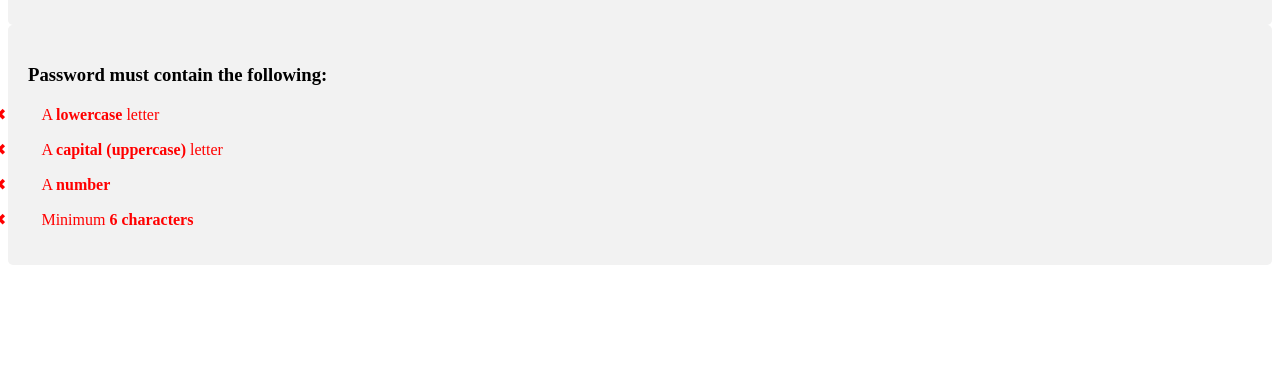
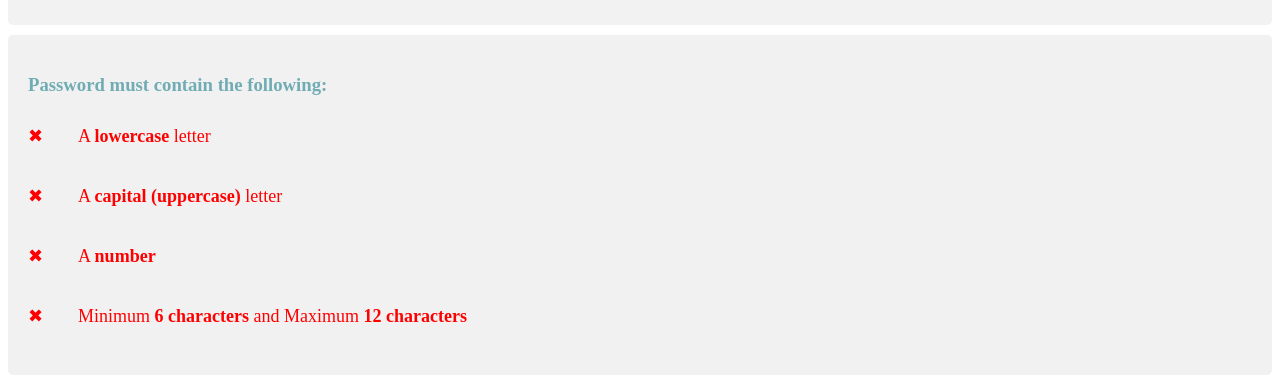
Before and after one commit to MobileAppsGroup5/chat-app-server, a website: page pages/confirmpassword.html in a window 1280 px wide. Both pictures are taken after typing "Sample123", "Sample123" into the empty fields and a click on the input "Submit". Shown: the part 513-893 px from the top of the page. Before the commit the page ends 800 px from the top, so only its background shows below. Drawn offline with Linux system fonts and the light colour scheme.

Commit message:
styling of password verification

```diff
--- a/pages/confirmpassword.html
+++ b/pages/confirmpassword.html
@@ -1,5 +1,7 @@
 <!DOCTYPE html>
 <html>
+<meta name="viewport" content="width=device-width, initial-scale=1">
+
 <style>
 input[type=password], select {
   width: 100%;
@@ -46,7 +48,20 @@ textarea {
   font-family: Arial, Helvetica, sans-serif;
   font-size: 30px;
 }
+/* The message box is shown when the user clicks on the password field */
+#message {
+  display:none;
+  background: #f1f1f1;
+  color: #71acb4;
+  position: relative;
+  padding: 20px;
+  margin-top: 10px;
+}
 
+#message p {
+  padding: 10px 35px;
+  font-size: 18px;
+}
 /* Add a green text color and a nice checkmark when the requirements are right
 */
 .valid {
@@ -97,7 +112,7 @@ textarea {
   <p id="letter" class="invalid">A <b>lowercase</b> letter</p>
   <p id="capital" class="invalid">A <b>capital (uppercase)</b> letter</p>
   <p id="number" class="invalid">A <b>number</b></p>
-  <p id="length" class="invalid">Minimum <b>6 characters</b></p>
+  <p id="length" class="invalid">Minimum <b>6 characters</b> and Maximum <b>12 characters</b></p>
 </div>
 
 <script>
```
